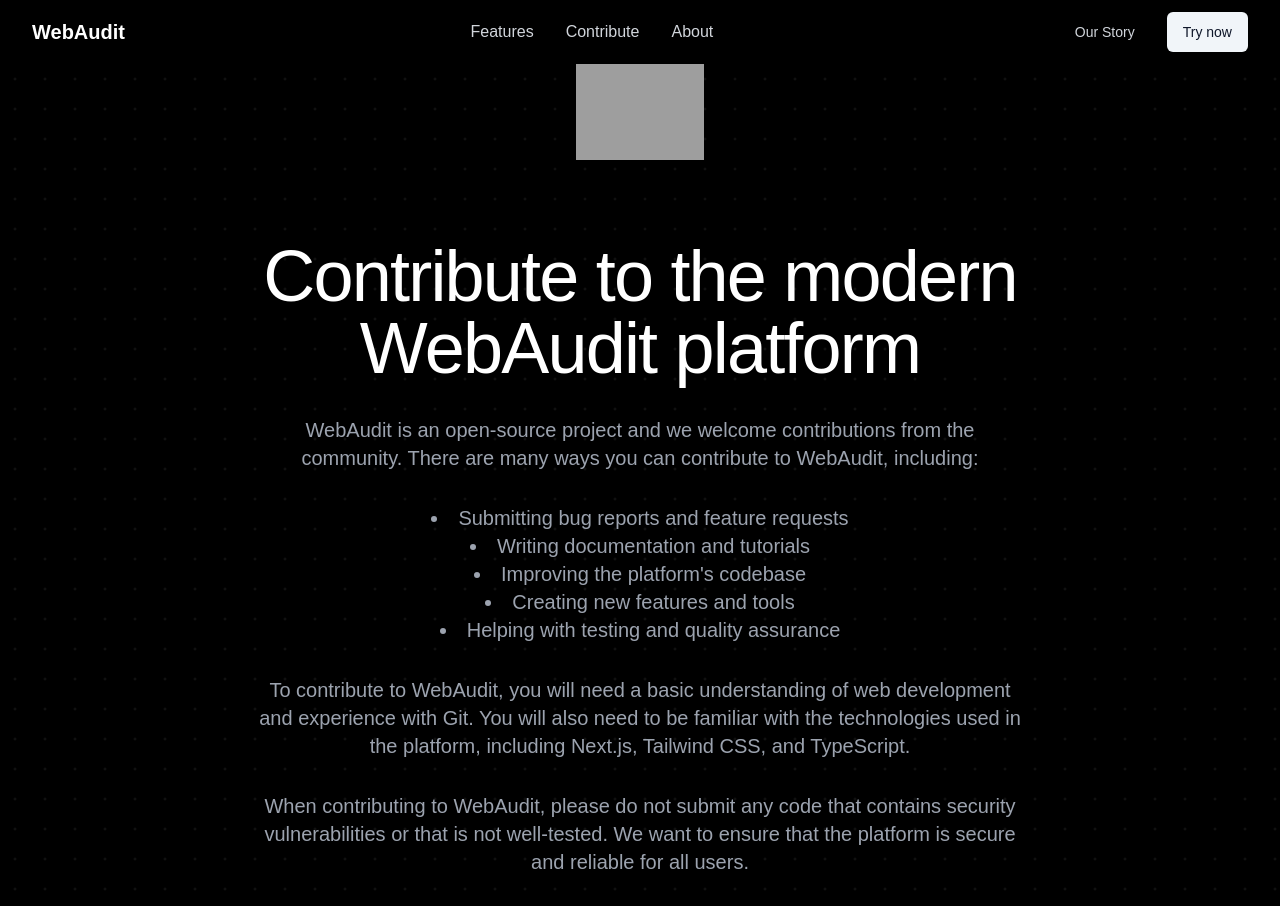
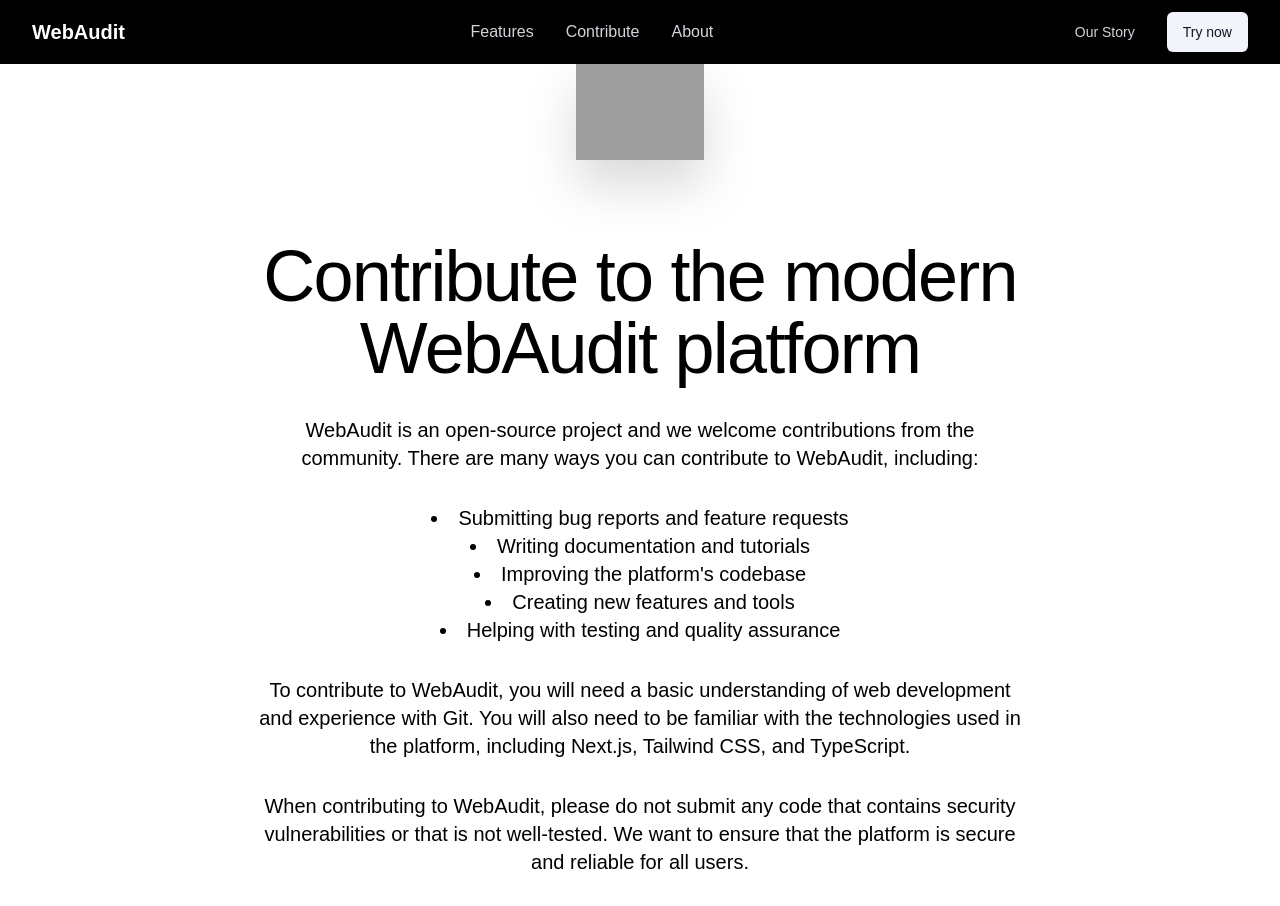
Before and after one commit to marksikaundi/InSyst, a Next.js app: page /contribute in a window 1280 px wide. Shown: the top 906 px of the page. Built offline with nearby package versions, Linux system fonts and the light colour scheme; grey boxes are pictures that could not be loaded.

Commit message:
style: update Contribute page styles for improved readability and contrast

```diff
--- a/app/contribute/page.tsx
+++ b/app/contribute/page.tsx
@@ -3,7 +3,7 @@ import Link from "next/link";
 
 export default function Contribute() {
   return (
-    <div className="min-h-screen bg-black relative overflow-hidden">
+    <div className="min-h-screen relative overflow-hidden">
       {/* Starry background pattern */}
       <div
         className="absolute inset-0"
@@ -29,23 +29,21 @@ export default function Contribute() {
           </div>
 
           {/* Heading */}
-          <h1 className="text-4xl md:text-6xl lg:text-7xl font-medium text-white tracking-tight leading-tight">
+          <h1 className="text-4xl md:text-6xl lg:text-7xl font-medium text-black tracking-tight leading-tight">
             Contribute to the modern
             <br />
             WebAudit platform
           </h1>
 
-
-
           {/* How you can contribute to WebAudit */}
-          <p className="text-lg md:text-xl text-gray-400 max-w-3xl mx-auto leading-relaxed">
+          <p className="text-lg md:text-xl text-black max-w-3xl mx-auto leading-relaxed">
             WebAudit is an open-source project and we welcome contributions from
             the community. There are many ways you can contribute to WebAudit,
             including:
           </p>
 
           {/* List of ways to contribute */}
-            <ul className="text-lg md:text-xl text-gray-400 max-w-3xl mx-auto list-disc list-inside leading-relaxed">
+          <ul className="text-lg md:text-xl text-black max-w-3xl mx-auto list-disc list-inside leading-relaxed">
             <li>Submitting bug reports and feature requests</li>
             <li>Writing documentation and tutorials</li>
             <li>Improving the platform&apos;s codebase</li>
@@ -54,7 +52,7 @@ export default function Contribute() {
           </ul>
 
           {/* What you need when contributing to WebAudit */}
-          <p className="text-lg md:text-xl text-gray-400 max-w-3xl mx-auto leading-relaxed">
+          <p className="text-lg md:text-xl text-black max-w-3xl mx-auto leading-relaxed">
             To contribute to WebAudit, you will need a basic understanding of
             web development and experience with Git. You will also need to be
             familiar with the technologies used in the platform, including
@@ -62,7 +60,7 @@ export default function Contribute() {
           </p>
 
           {/* what you should not do */}
-          <p className="text-lg md:text-xl text-gray-400 max-w-3xl mx-auto leading-relaxed">
+          <p className="text-lg md:text-xl text-black max-w-3xl mx-auto leading-relaxed">
             When contributing to WebAudit, please do not submit any code that
             contains security vulnerabilities or that is not well-tested. We
             want to ensure that the platform is secure and reliable for all
@@ -72,7 +70,7 @@ export default function Contribute() {
           {/* CTA */}
           <Link
             href="#/try-now"
-            className=" inline-flex justify-center items-center px-6 py-3 rounded-full bg-white text-black font-medium hover:bg-gray-100 transition-colors"
+            className=" inline-flex justify-center items-center px-6 py-3 rounded-full bg-black text-white font-medium hover:bg-black transition-colors"
           >
             Check us
             <svg
```
Lines whose indentation alone changed are shown as unchanged.
